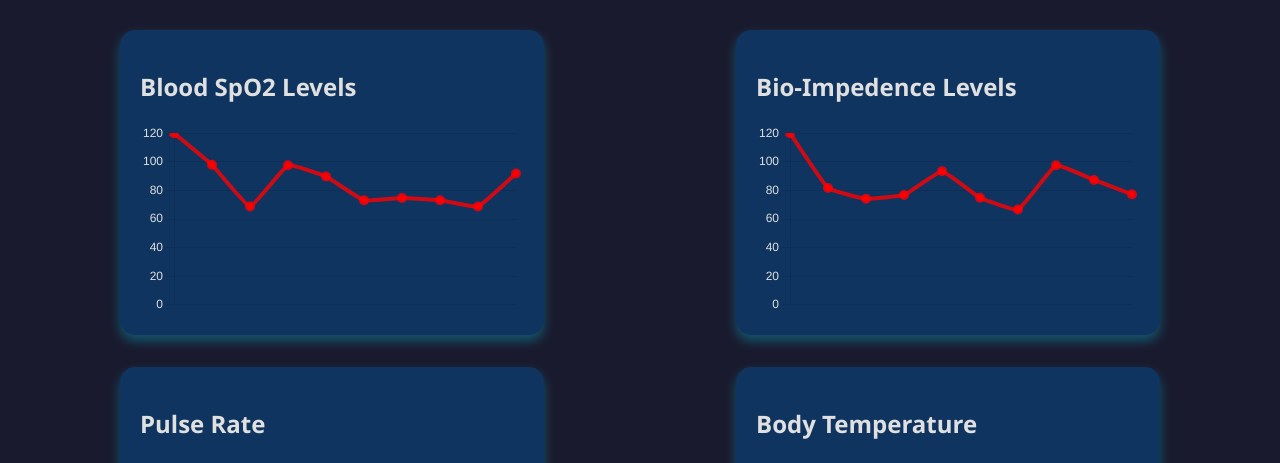
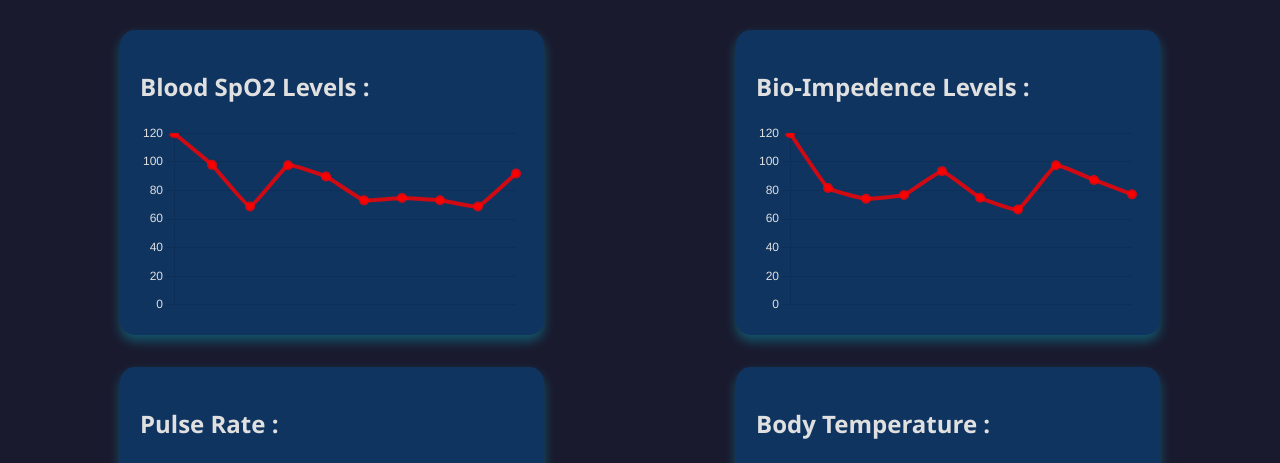
Before and after one commit to HimanshuGolani/SunilsDashboard, a React (Vite) app: page / in a window 1280 px wide. Shown: the part 148-611 px from the top of the page. Built offline with nearby package versions, Linux system fonts and the light colour scheme; no server answers.

Commit message:
roll back to 3

```diff
--- a/src/Pages/Dashboard.jsx
+++ b/src/Pages/Dashboard.jsx
@@ -4,8 +4,28 @@ import RealTimeVisualizer from "../Component/RealTimeVisualizer";
 import Metrics from "../Component/Metrics";
 import Prediction from "../Component/Prediction";
 import { useAppState } from "../GlobalContext/AppContext";
+import axios from "axios";
 
 function Dashboard() {
+  const VisualizerData = [
+    {
+      title: "Blood SpO2 Levels :",
+      data: useAppState().bloodSpo2,
+    },
+    {
+      title: "Bio-Impedence Levels :",
+      data: useAppState().bioImpendence,
+    },
+    {
+      title: "Pulse Rate :",
+      data: useAppState().pulseRate,
+    },
+    {
+      title: "Body Temperature :",
+      data: useAppState().bodyTemperature,
+    },
+  ];
+
   const {
     bloodSpo2,
     bioImpendence,
@@ -15,58 +35,30 @@ function Dashboard() {
     setBioImpedence,
     setPulseRate,
     setBodyTemp,
+    DATA_URL,
   } = useAppState();
 
-  useEffect(() => {
-    const websocket = new WebSocket("ws://54.83.118.12/ws");
+  // const fetchData = async () => {
+  //   const response = await axios.get("ws://54.83.118.12/ws");
+  //   console.log(response.data);
+  // };
 
-    websocket.onopen = () => {
-      console.log("WebSocket connection opened");
-    };
-
-    websocket.onmessage = (event) => {
-      try {
-        const data = JSON.parse(event.data);
-
-        // Assuming the WebSocket data has the structure { bloodSpo2, bioImpendence, pulseRate, bodyTemperature }
-        if (data.bloodSpo2) setSpo2(data.bloodSpo2);
-        if (data.bioImpendence) setBioImpedence(data.bioImpendence);
-        if (data.pulseRate) setPulseRate(data.pulseRate);
-        if (data.bodyTemperature) setBodyTemp(data.bodyTemperature);
-      } catch (error) {
-        console.error("Error parsing WebSocket message:", error);
-      }
-    };
-
-    websocket.onerror = (event) => {
-      console.error("WebSocket error:", event);
-      // Display or log the error to alert you of connection issues
-    };
-
-    websocket.onclose = (event) => {
-      console.log("WebSocket connection closed:", event);
-    };
-
-    return () => {
-      websocket.close(); // Clean up WebSocket connection on component unmount
-    };
-  }, []);
+  // useEffect(() => {
+  //   fetchData();
+  // }, [bloodSpo2, bioImpendence, pulseRate, bodyTemperature]);
 
   return (
     <div className="dashboard">
       <Header />
 
       <div className="gaps">
-        <RealTimeVisualizer title="Blood SpO2 Levels" chartData={bloodSpo2} />
-        <RealTimeVisualizer
-          title="Bio-Impedence Levels"
-          chartData={bioImpendence}
-        />
-        <RealTimeVisualizer title="Pulse Rate" chartData={pulseRate} />
-        <RealTimeVisualizer
-          title="Body Temperature"
-          chartData={bodyTemperature}
-        />
+        {VisualizerData.map((item, index) => (
+          <RealTimeVisualizer
+            key={index}
+            title={item.title}
+            chartData={item.data}
+          />
+        ))}
       </div>
 
       <div className="metrics-prediction">
```
